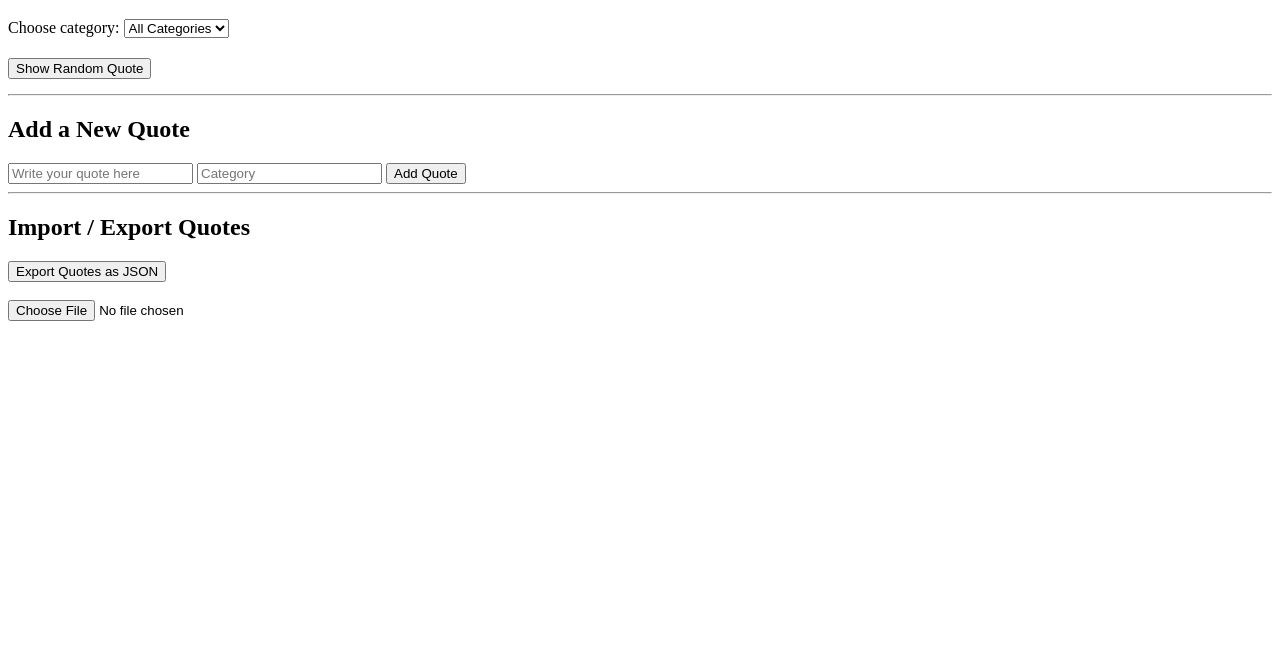
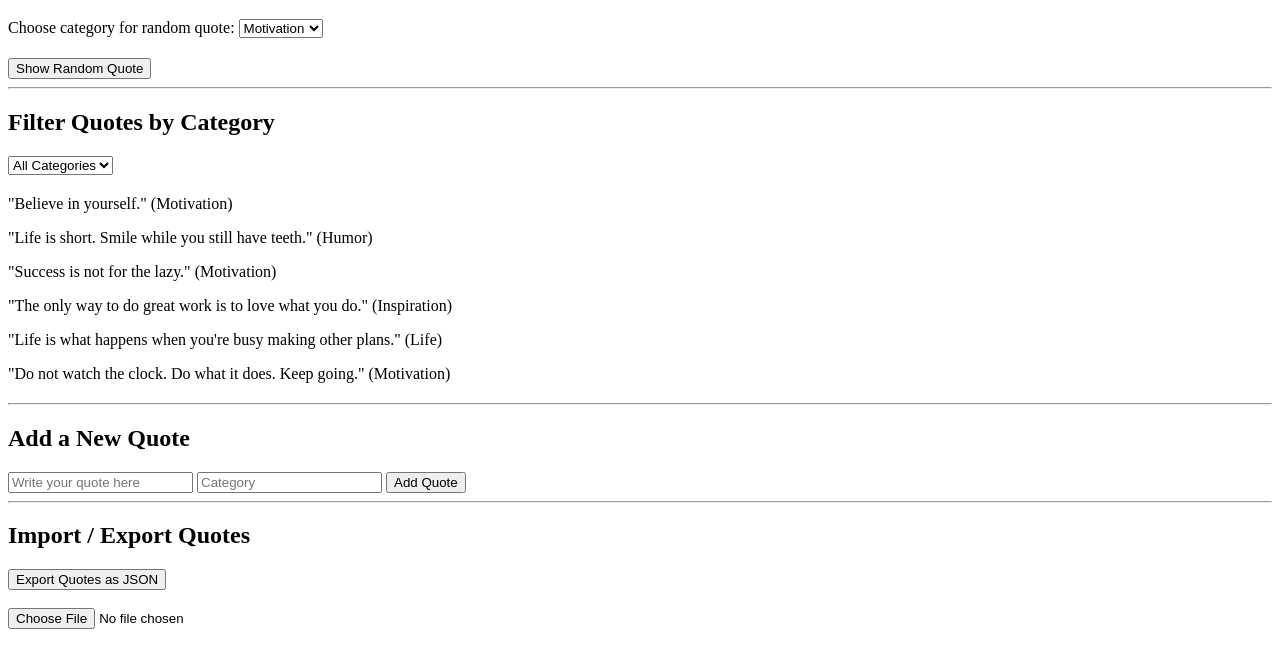
Before and after one commit to tech-time-netizen/alx_fe_javascript, a plain HTML site: page dom-manipulation/index.html in a window 1280 px wide. Shown: the part 61-728 px from the top of the page. Drawn offline with Linux system fonts and the light colour scheme.

Commit message:
Creating a Dynamic Content Filtering System Using Web Storage and JSON

```diff
--- a/dom-manipulation/index.html
+++ b/dom-manipulation/index.html
@@ -8,20 +8,24 @@
 <body>
   <h1>Dynamic Quote Generator</h1>
 
-  <!-- Unified Category Selector -->
-  <label for="categorySelect">Choose category:</label>
-  <select id="categorySelect">
-    <option value="all">All Categories</option>
-  </select>
-
-  <!-- Display Area -->
+  <!-- Random Quote -->
+  <label for="categorySelect">Choose category for random quote:</label>
+  <select id="categorySelect"></select>
   <div id="quoteDisplay" style="margin: 20px 0; font-style: italic;"></div>
   <button id="newQuote">Show Random Quote</button>
-  <div id="filteredQuotes" style="margin-top: 15px;"></div>
 
   <hr>
 
-  <!-- Add Quote Section -->
+  <!-- Category Filter -->
+  <h2>Filter Quotes by Category</h2>
+  <select id="categoryFilter">
+    <option value="all">All Categories</option>
+  </select>
+  <div id="filteredQuotes" style="margin: 20px 0;"></div>
+
+  <hr>
+
+  <!-- Add a New Quote -->
   <h2>Add a New Quote</h2>
   <form id="quoteForm">
     <input type="text" id="quoteText" placeholder="Write your quote here" required />
@@ -31,7 +35,7 @@
 
   <hr>
 
-  <!-- Import/Export Section -->
+  <!-- Import/Export -->
   <h2>Import / Export Quotes</h2>
   <button id="exportBtn">Export Quotes as JSON</button>
   <br><br>
--- a/dom-manipulation/script.js
+++ b/dom-manipulation/script.js
@@ -44,22 +44,41 @@ function removeDuplicates() {
   });
 }
 
-function updateCategories() {
+// Populate both category dropdowns
+function populateCategories() {
+  const categories = [...new Set(quotes.map((q) => q.category))];
+
+  // For random quote selector
   const categorySelect = document.getElementById("categorySelect");
-  const categories = [...new Set(quotes.map((q) => q.category))];
-  categorySelect.innerHTML = '<option value="all">All Categories</option>';
-  categories.forEach((category) => {
+  categorySelect.innerHTML = "";
+  categories.forEach((cat) => {
     const option = document.createElement("option");
-    option.value = category;
-    option.textContent = category;
+    option.value = cat;
+    option.textContent = cat;
     categorySelect.appendChild(option);
   });
+
+  // For filter dropdown
+  const categoryFilter = document.getElementById("categoryFilter");
+  categoryFilter.innerHTML = `<option value="all">All Categories</option>`;
+  categories.forEach((cat) => {
+    const option = document.createElement("option");
+    option.value = cat;
+    option.textContent = cat;
+    categoryFilter.appendChild(option);
+  });
+
+  // Restore last filter
+  const lastFilter = localStorage.getItem("lastCategoryFilter");
+  if (lastFilter && (lastFilter === "all" || categories.includes(lastFilter))) {
+    categoryFilter.value = lastFilter;
+  }
 }
 
+// Show random quote from selected category
 function showRandomQuote() {
   const selected = document.getElementById("categorySelect").value;
-  const filtered =
-    selected === "all" ? quotes : quotes.filter((q) => q.category === selected);
+  const filtered = quotes.filter((q) => q.category === selected);
 
   if (filtered.length === 0) {
     document.getElementById("quoteDisplay").textContent =
@@ -71,6 +90,30 @@ function showRandomQuote() {
   document.getElementById("quoteDisplay").textContent = `"${quote.text}"`;
 }
 
+// Show quotes matching selected filter
+function filterQuotes() {
+  const selected = document.getElementById("categoryFilter").value;
+  const filteredQuotesDiv = document.getElementById("filteredQuotes");
+
+  localStorage.setItem("lastCategoryFilter", selected);
+
+  let filtered =
+    selected === "all" ? quotes : quotes.filter((q) => q.category === selected);
+
+  filteredQuotesDiv.innerHTML = "";
+  if (filtered.length === 0) {
+    filteredQuotesDiv.textContent = "No quotes in this category.";
+    return;
+  }
+
+  filtered.forEach((q) => {
+    const p = document.createElement("p");
+    p.textContent = `"${q.text}" (${q.category})`;
+    filteredQuotesDiv.appendChild(p);
+  });
+}
+
+// Add new quote
 function createAddQuoteForm(e) {
   e.preventDefault();
   const text = document.getElementById("quoteText").value.trim();
@@ -82,11 +125,13 @@ function createAddQuoteForm(e) {
     saveQuotes();
     document.getElementById("quoteText").value = "";
     document.getElementById("quoteCategory").value = "";
-    updateCategories();
+    populateCategories();
+    filterQuotes();
     alert("Quote Added");
   }
 }
 
+// Export
 function exportToJsonFile() {
   const dataStr = JSON.stringify(quotes, null, 2);
   const blob = new Blob([dataStr], { type: "application/json" });
@@ -98,16 +143,18 @@ function exportToJsonFile() {
   URL.revokeObjectURL(url);
 }
 
+// Import
 function importFromJsonFile(event) {
   const fileReader = new FileReader();
   fileReader.onload = function (e) {
     try {
-      const importedQuotes = JSON.parse(e.target.result);
-      if (Array.isArray(importedQuotes)) {
-        quotes.push(...importedQuotes);
+      const imported = JSON.parse(e.target.result);
+      if (Array.isArray(imported)) {
+        quotes.push(...imported);
         removeDuplicates();
         saveQuotes();
-        updateCategories();
+        populateCategories();
+        filterQuotes();
         alert("Quotes imported successfully!");
       } else {
         alert("Invalid JSON format.");
@@ -130,7 +177,11 @@ document
 document
   .getElementById("importFile")
   .addEventListener("change", importFromJsonFile);
+document
+  .getElementById("categoryFilter")
+  .addEventListener("change", filterQuotes);
 
-// Init
+// Init everything
 loadQuotes();
-updateCategories();
+populateCategories();
+filterQuotes();
```
